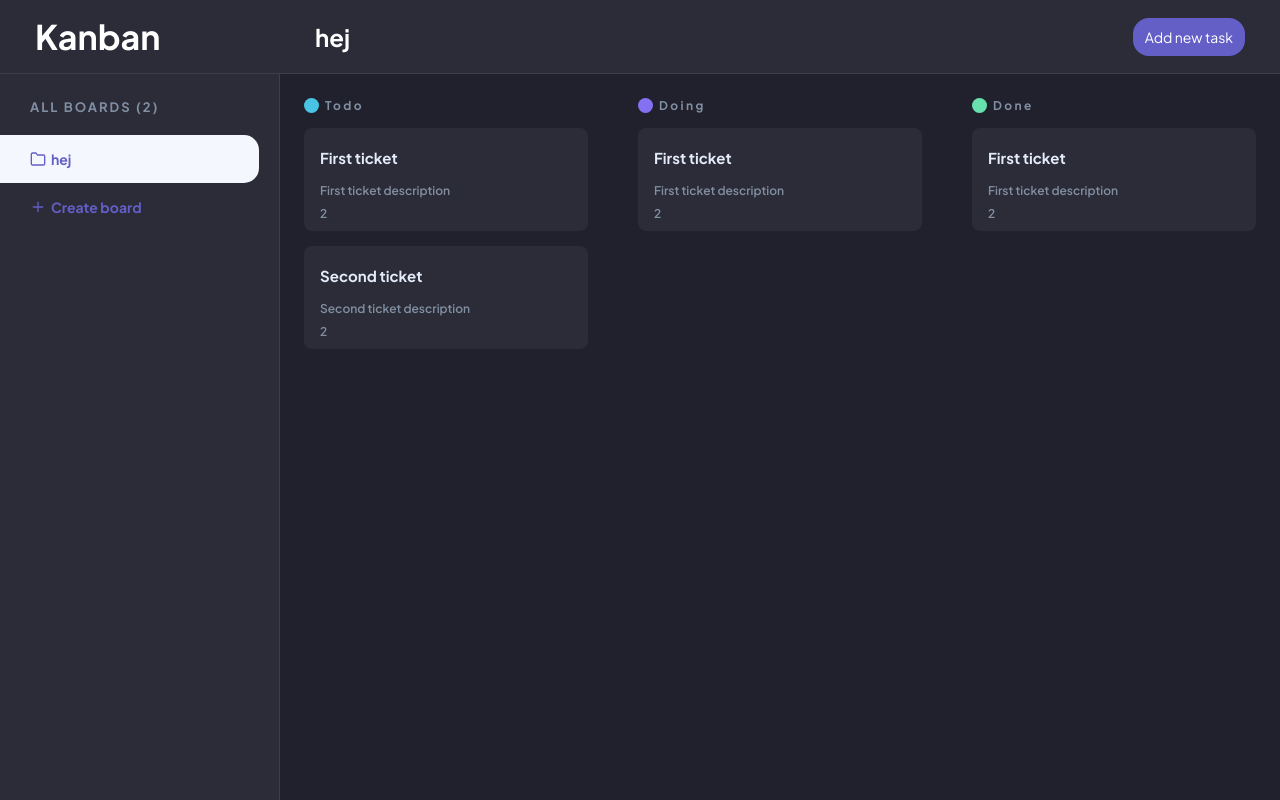
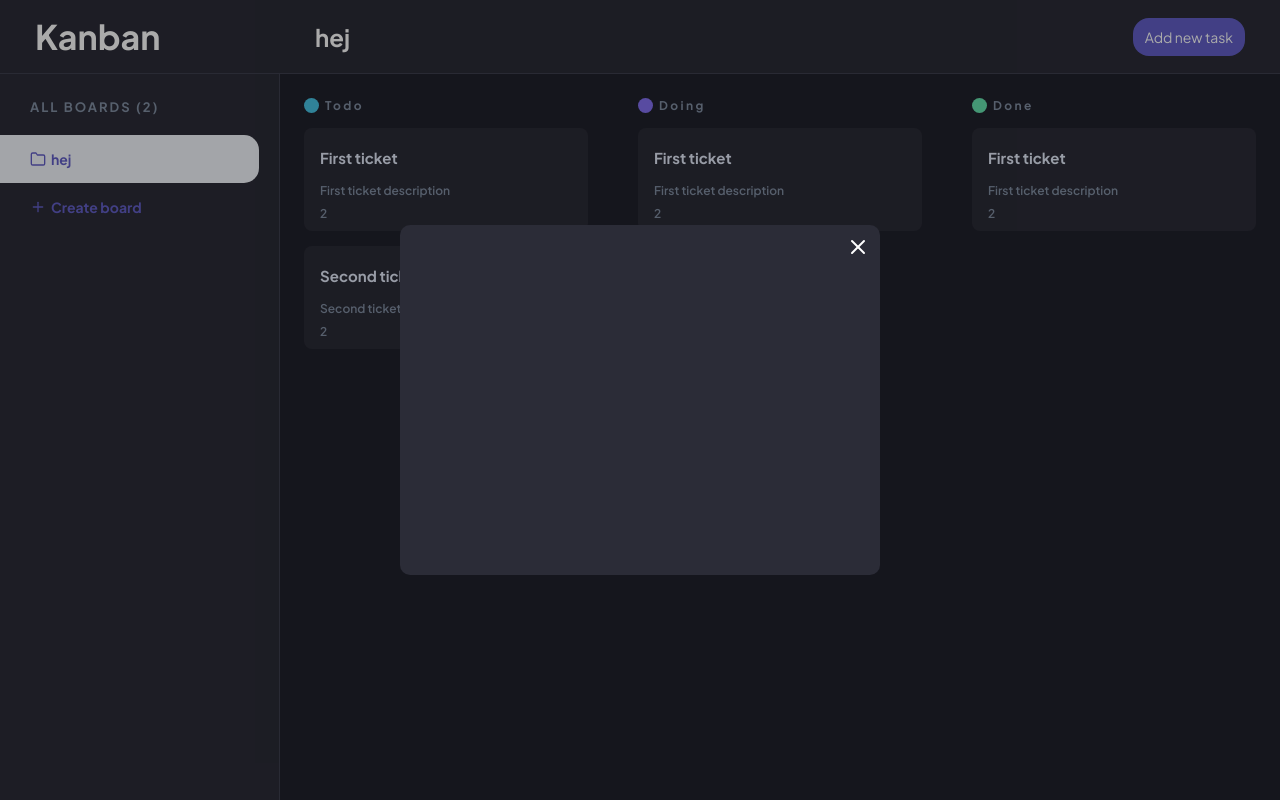
Before and after one commit to martin-apiwat/kanban-board, a React (Vite) app: page / in a window 1280 px wide. Built offline with nearby package versions, Linux system fonts and the light colour scheme.

Commit message:
started on create task window

```diff
--- a/src/App.tsx
+++ b/src/App.tsx
@@ -1,4 +1,5 @@
 import Board from "./components/Board/Board";
+import CreateTaskModel from "./components/CreateTaskModel/CreateTaskModel";
 import Navbar from "./components/Navbar/Navbar";
 import Sidebar from "./components/Sidebar/Sidebar";
 
@@ -10,6 +11,7 @@ export default function App() {
         <Sidebar />
         <Board />
       </div>
+      <CreateTaskModel />
     </div>
   );
 }
--- /dev/null
+++ b/src/components/CreateTaskModel/CreateTaskModel.scss
@@ -0,0 +1,26 @@
+.model-container {
+  position: fixed;
+  background-color: #00000055;
+  height: 100vh;
+  width: 100vw;
+  display: flex;
+  justify-content: center;
+  align-items: center;
+
+  .model-card {
+    position: relative;
+    background-color: var(--bg-gray);
+    padding: 32px;
+    border-radius: 10px;
+    height: 350px;
+    width: 100%;
+    max-width: 480px;
+
+    .model-close {
+      position: absolute;
+      top: 10px;
+      right: 10px;
+      cursor: pointer;
+    }
+  }
+}
--- /dev/null
+++ b/src/components/CreateTaskModel/CreateTaskModel.tsx
@@ -0,0 +1,15 @@
+import React from "react";
+import "./CreateTaskModel.scss";
+import { X } from "react-feather";
+
+export default function CreateTaskModel() {
+  return (
+    <div className="model-container">
+      <div className="model-card">
+        <div className="model-close">
+          <X />
+        </div>
+      </div>
+    </div>
+  );
+}
```
